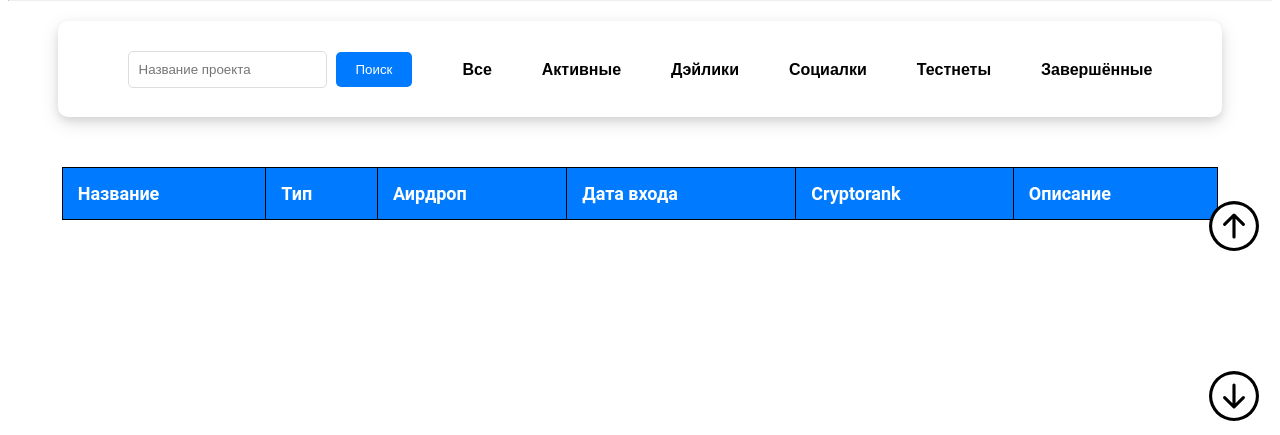
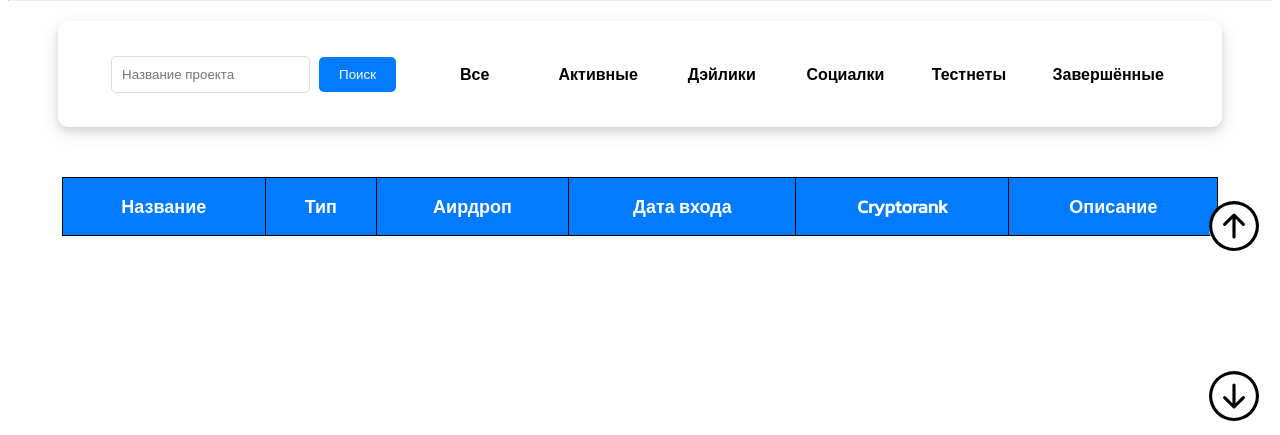
Before and after one commit to overcodeme/DropTrackerWeb-on-Flask, a Flask app: page / in a window 1280 px wide. Shown: the part 117-552 px from the top of the page. Run offline with Flask 3, Linux system fonts and the light colour scheme; data that the repository does not hold is empty; some web fonts are replaced.

Commit message:
Changes: - Did clickable future category filter buttons

```diff
--- a/static/style.css
+++ b/static/style.css
@@ -127,10 +127,19 @@ header {
     margin: 20px auto;
 }
 
-.filters {
+.filter-elem {
+    min-width: 80px;
     display: flex;
-    justify-content: space-evenly;
-    width: 700px;
+    justify-content: center;
+    transition: 0.2s linear;
+    border-radius: 5px;
+    padding: 5px;
+}
+
+.filter-elem:hover {
+    border: 1px solid black;
+    background-color: LightGrey;
+    cursor: pointer;
 }
 
 #search-input {
@@ -209,12 +218,10 @@ header {
     fill: #007bff; /* Цвет при наведении */
 }
 
-/* Стили для таблицы проектов */
 .projects-table {
     width: 100%;
     border-collapse: collapse;
     margin: 20px 0;
-    font-family: 'Roboto', sans-serif; /* Пример использования Google Font */
 }
 
 .projects-table thead {
@@ -226,7 +233,6 @@ header {
 .projects-table th, .projects-table td {
     padding: 15px;
     border: 1px solid black;
-    text-align: left;
 }
 
 .projects-table th {
@@ -431,6 +437,7 @@ h1 {
     display: flex;
     justify-content: space-evenly;
     padding: 10px;
+    width: 95%;
 }
 
 .category p {
--- a/templates/index.html
+++ b/templates/index.html
@@ -9,22 +9,22 @@
             <button id="search-button">Поиск</button>
         </div>
         <div>
-            <p class="kanit-bold">Все</p>
+            <p class="kanit-bold filter-elem">Все</p>
         </div>
         <div>
-            <p class="kanit-bold">Активные</p>
+            <p class="kanit-bold filter-elem">Активные</p>
         </div>
         <div>
-            <p class="kanit-bold">Дэйлики</p>
+            <p class="kanit-bold filter-elem">Дэйлики</p>
         </div>
         <div>
-            <p class="kanit-bold">Социалки</p>
+            <p class="kanit-bold filter-elem">Социалки</p>
         </div>
         <div>
-            <p class="kanit-bold">Тестнеты</p>
+            <p class="kanit-bold filter-elem">Тестнеты</p>
         </div>
         <div>
-            <p class="kanit-bold">Завершённые</p>
+            <p class="kanit-bold filter-elem">Завершённые</p>
         </div>
     </div>
     <div class="arrow-up">
@@ -42,7 +42,7 @@
         </a>
     </div>
     <div class="projects-list">
-        <table class="projects-table">
+        <table class="projects-table kanit-reg">
             <thead>
                 <tr>
                     <th>Название</th>
```
Also changed, not shown: templates/project_detail.html (+5 -4 lines).
